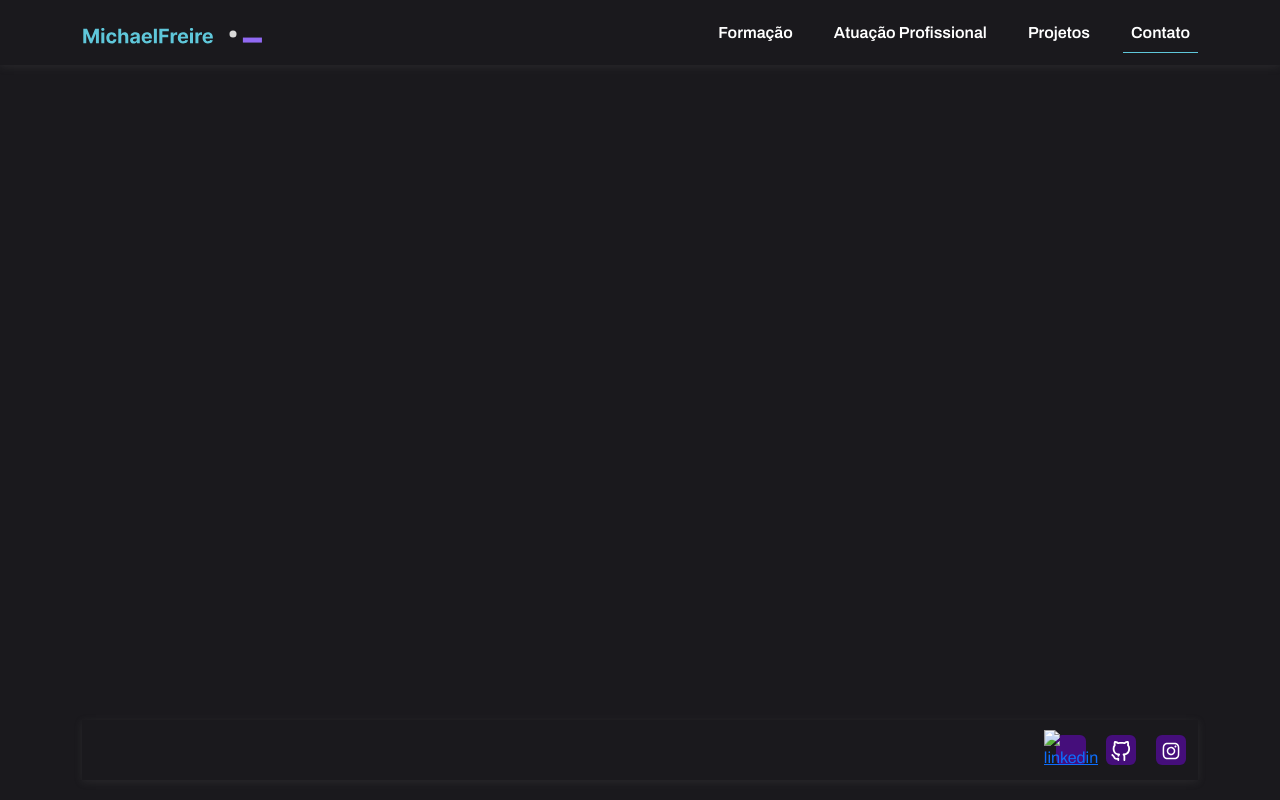
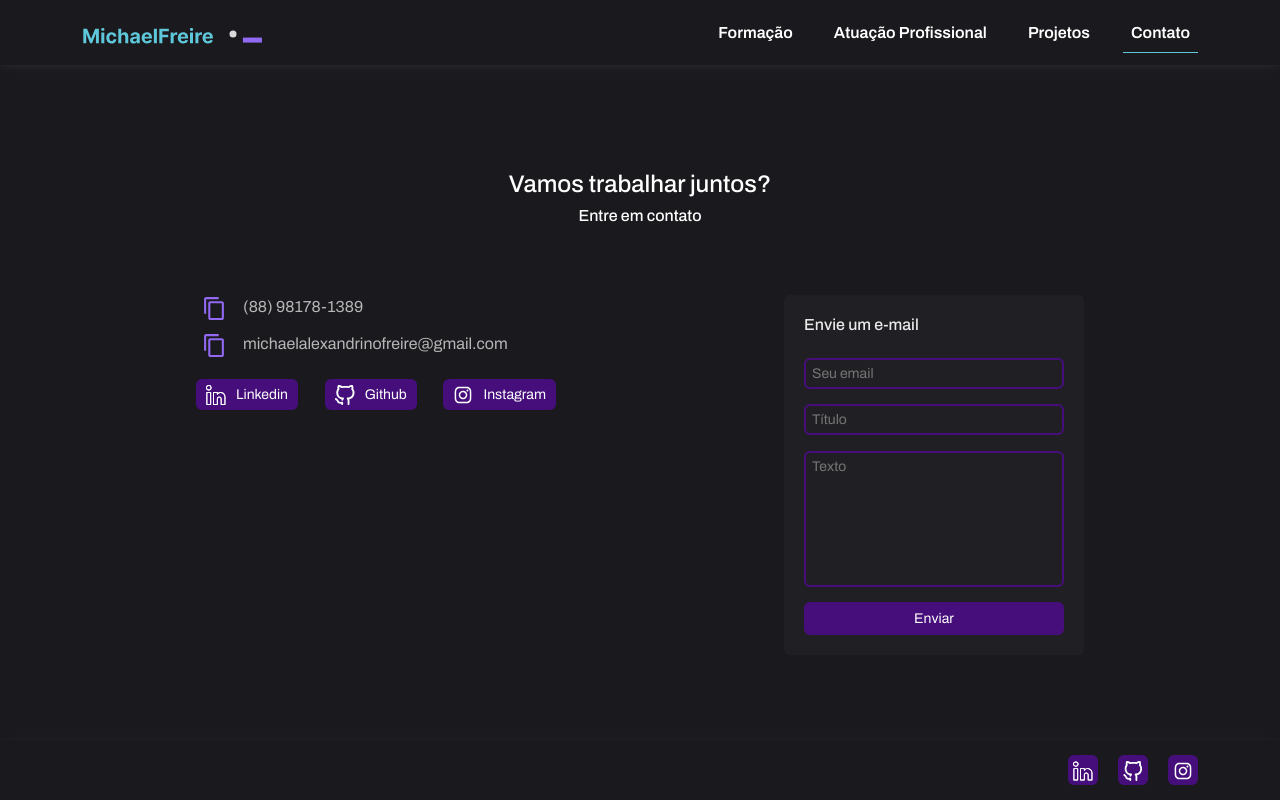
Before and after one commit to michaelalexandrinofreire/portfolio-iUUL, a plain HTML site: page pages/contato.html in a window 1280 px wide. Drawn offline with nearby package versions, Linux system fonts and the light colour scheme.

Commit message:
adicionando contatos

```diff
--- a/pages/contato.html
+++ b/pages/contato.html
@@ -13,12 +13,13 @@
       href="https://cdn.jsdelivr.net/npm/bootstrap@5.3.3/dist/css/bootstrap.min.css"
       rel="stylesheet"
     />
-    <title>Contato</title>
     <script src="https://cdn.jsdelivr.net/npm/bootstrap@5.3.3/dist/js/bootstrap.bundle.min.js"></script>
     <link rel="stylesheet" href="/styles/style.css" />
+
+    <title>Contato</title>
   </head>
+  <body class="p-0 m-0 border-0 m-0 border-0">
 
-  <body class="p-0 m-0 border-0 m-0 border-0">
     <nav class="navbar navbar-expand-lg navbar-dark">
       <div class="container">
         <button
@@ -34,7 +35,7 @@
         </button>
 
         <a class="navbar-brand" href="/index.html">
-            <img src="/assets/imgs/Logo.svg" width="180" />
+          <img src="/assets/imgs/Logo.svg" width="180" />
         </a>
 
         <div class="collapse navbar-collapse" id="navbarSupportedContent">
@@ -43,7 +44,9 @@
               <a class="nav-link" href="/pages/formacao.html">Formação</a>
             </li>
             <li class="nav-item">
-              <a class="nav-link" href="/pages/atuacao-profissional.html">Atuação Profissional</a>
+              <a class="nav-link" href="/pages/atuacao-profissional.html"
+                >Atuação Profissional</a
+              >
             </li>
             <li class="nav-item">
               <a class="nav-link" href="/pages/projetos.html">Projetos</a>
@@ -56,8 +59,92 @@
       </div>
     </nav>
 
-    <main class="container">
+    <main class="container justify-content-around text-center">
+      <h4 class="title-contato">Vamos trabalhar juntos?</h4>
+      <h6 class="subtitle-contato">Entre em contato</h6>
+      <div class="d-flex justify-content-around mt-4 container-contatos">
+        <div class="contatos">
+          <div class="contato">
+            <button class="contato-button" data-text="(88) 98178-1389">
+              <img src="/assets/imgs/icons/Copy.svg" alt="copiar" />
+            </button>
+            <p>(88) 98178-1389</p>
+          </div>
+          <div class="contato">
+            <button class="contato-button" data-text="michaelalexandrinofreire@gmail.com">
+              <img src="/assets/imgs/icons/Copy.svg" alt="copiar" />
+            </button>
+            <p>michaelalexandrinofreire@gmail.com</p>
+          </div>
+          <div class="redes-sociais">
+            <a
+              class="redes-sociais-link linkedin"
+              href="https://www.linkedin.com/in/michael-alexandrino-freire"
+              target="_blank"
+            >
+              <img
+                src="/assets/imgs/icons/linkedin.svg"
+                alt="linkedin"
+                class="redes-sociais-icon"
+              />
+              <span>Linkedin</span>
+            </a>
+            <a
+              class="redes-sociais-link github"
+              href="https://github.com/michaelalexandrinofreire"
+              target="_blank"
+            >
+              <img
+                src="/assets/imgs/icons/Github.svg"
+                alt="github"
+                class="redes-sociais-icon"
+              />
+              <span>Github</span>
+            </a>
 
+            <a
+              class="redes-sociais-link instagram"
+              href="https://www.instagram.com/sivanmichael9/"
+              target="_blank"
+            >
+              <img
+                src="/assets/imgs/icons/instagram.svg"
+                alt="instagram"
+                class="redes-sociais-icon"
+              />
+              <span>Instagram</span>
+            </a>
+          </div>
+        </div>
+        <div class="formulario-container">
+          <h6 class="formulario-title">Envie um e-mail</h6>
+          <form class="formulario">
+            <input
+              type="email"
+              id="email"
+              name="email"
+              placeholder="Seu email"
+              required
+            />
+            <input
+              type="text"
+              id="titulo"
+              name="titulo"
+              placeholder="Título"
+              required
+            />
+            <textarea
+              id="mensagem"
+              name="mensagem"
+              placeholder="Texto"
+              rows="6"
+              required
+            ></textarea>
+            <button class="formulario-button">Enviar</button>
+          </form>
+        </div>
+      </div>
+    </main>
 
     <footer class="">
       <ul class="nav container justify-content-end footer-list">
@@ -68,7 +155,7 @@
             target="_blank"
           >
             <img
-              src="assets/imgs/icons/linkedin.svg"
+              src="/assets/imgs/icons/linkedin.svg"
               alt="linkedin"
               class="footer-icon"
             />
@@ -102,5 +189,6 @@
         </li>
       </ul>
     </footer>
+    <script src="/scripts/script.js"></script>
   </body>
 </html>
--- a/scripts/script.js
+++ b/scripts/script.js
@@ -25,3 +25,23 @@ document.addEventListener("DOMContentLoaded", function () {
       document.getElementById("alertaContainerGithub").classList.remove("show");
     });
 });
+
+document.querySelectorAll('.contato-button').forEach(button => {
+  button.addEventListener('click', function() {
+    const textoCopiar = this.getAttribute('data-text');
+
+    const tempInput = document.createElement('textarea');
+    tempInput.value = textoCopiar;
+
+    document.body.appendChild(tempInput);
+
+    tempInput.select();
+    tempInput.setSelectionRange(0, 99999);
+
+    document.execCommand('copy');
+
+    document.body.removeChild(tempInput);
+
+    alert(textoCopiar);
+  });
+});
--- a/styles/style.css
+++ b/styles/style.css
@@ -36,6 +36,7 @@ h6 {
 p {
   font: var(--text);
   color: var(--font-color-secondary);
+  margin-bottom: 0rem;
 }
 
 /*menu*/
@@ -183,7 +184,7 @@ main {
 }
 
 /*Formação*/
-.formacoes{
+.formacoes {
   display: flex;
   flex-direction: column;
   justify-content: center;
@@ -200,10 +201,10 @@ main {
   align-items: center;
   gap: 10px;
 }
-.curso-name{
+.curso-name {
   margin-bottom: 0rem;
 }
-.instiuicao-name{
+.instiuicao-name {
   color: var(--blue);
   font-size: 14px;
 }
@@ -213,7 +214,7 @@ main {
   background-color: var(--secondary);
   border-radius: 50%;
 }
-.container-formacao{
+.container-formacao {
   display: flex;
   flex-direction: column;
   justify-content: center;
@@ -221,7 +222,7 @@ main {
 }
 
 /* página de atuação profissional*/
-.atuacoes{
+.atuacoes {
   flex-wrap: wrap;
   gap: 20px;
 }
@@ -241,20 +242,20 @@ main {
   content: "";
   position: absolute;
   inset: 0;
-  background-image: linear-gradient(140deg, #450E7B, #5FC7DA);
+  background-image: linear-gradient(140deg, #450e7b, #5fc7da);
   z-index: -1;
   border-radius: 6px;
   margin: -3px;
 }
-.atuacao-profissional-icon{
+.atuacao-profissional-icon {
   width: 110px;
 }
 
 /*Página Projetos*/
-.title-projetos{
+.title-projetos {
   margin: 30px 0px 50px 0px;
 }
-.projeto{
+.projeto {
   background-color: var(--background-secondary);
   display: flex;
   flex-direction: column;
@@ -265,24 +266,24 @@ main {
   padding: 20px;
   border-radius: 6px;
 }
-.projeto-img{
+.projeto-img {
   width: 250px;
   border-radius: 6px;
 }
-.tecnologias{
+.tecnologias {
   display: flex;
   justify-content: center;
   gap: 10px;
 }
-.tecnologia-icon{
+.tecnologia-icon {
   width: 20px;
 }
-.buttons{
+.buttons {
   display: flex;
   gap: 10px;
   margin-top: 10px;
 }
-.projeto-button{
+.projeto-button {
   background-color: var(--primary);
   padding: 0px 20px;
   color: white;
@@ -324,10 +325,11 @@ main {
   color: #1a191d;
   font-weight: 700;
 }
-.about{
+.about {
   margin-bottom: 0rem;
 }
-#alertaContainer, #alertaContainerGithub {
+#alertaContainer,
+#alertaContainerGithub {
   display: none;
   position: fixed;
   top: 50%;
@@ -338,7 +340,7 @@ main {
   border-radius: 10px;
   box-shadow: rgb(58, 58, 58) 0px 5px 15px;
 }
-#alerta{
+#alerta {
   display: flex;
   justify-content: center;
   align-items: center;
@@ -353,7 +355,8 @@ main {
   justify-content: center;
   align-items: center;
 }
-#esconderAlerta, #esconderAlertaGithub{
+#esconderAlerta,
+#esconderAlertaGithub {
   position: absolute;
   top: -10px;
   left: 0px;
@@ -367,15 +370,144 @@ main {
   display: flex;
   font-weight: 700;
 }
-.text-alert{
+.text-alert {
   color: var(--font-color-primary);
   text-align: center;
   max-width: 200px;
   margin-bottom: 0rem;
 }
-.projetos{
+.projetos {
   flex-wrap: wrap;
   gap: 20px;
+}
+
+/*Página de Contato*/
+.contatos {
+  display: flex;
+  flex-direction: column;
+  gap: 10px;
+  width: 360px;
+}
+.title-contato{
+  margin-top: 20px;
+}
+.subtitle-contato{
+  margin-bottom: 70px;
+}
+.contato {
+  display: flex;
+  gap: 10px;
+}
+.contato-button {
+  background-color: transparent;
+  border: none;
+  justify-content: center;
+  align-items: center;
+  display: flex;
+}
+.redes-sociais {
+  display: flex;
+  gap: 10px;
+  margin-top: 10px;
+  justify-content: space-between;
+  flex-wrap: wrap;
+}
+.redes-sociais-link {
+  background-color: var(--primary);
+  display: flex;
+  justify-content: center;
+  align-items: center;
+  gap: 10px;
+  border-radius: 6px;
+  padding: 5px 10px;
+  color: white;
+  text-decoration: none;
+  font-size: 14px;
+  transition: all 0.5s ease;
+}
+.redes-sociais-icon {
+  width: 20px;
+}
+.linkedin:hover {
+  background-color: #0a66c2;
+}
+.github:hover {
+  background-color: #010409;
+}
+.instagram:hover {
+  background: #f09433;
+  background: -moz-linear-gradient(
+    45deg,
+    #f09433 0%,
+    #e6683c 25%,
+    #dc2743 50%,
+    #cc2366 75%,
+    #bc1888 100%
+  );
+  background: -webkit-linear-gradient(
+    45deg,
+    #f09433 0%,
+    #e6683c 25%,
+    #dc2743 50%,
+    #cc2366 75%,
+    #bc1888 100%
+  );
+  background: linear-gradient(
+    45deg,
+    #f09433 0%,
+    #e6683c 25%,
+    #dc2743 50%,
+    #cc2366 75%,
+    #bc1888 100%
+  );
+  filter: progid:DXImageTransform.Microsoft.gradient( startColorstr='#f09433', endColorstr='#bc1888',GradientType=1 );
+}
+.formulario-container {
+  width: 300px;
+  height: 360px;
+  background-color: var(--background-secondary);
+  display: flex;
+  flex-direction: column;
+  text-align: start;
+  border-radius: 6px;
+  padding: 20px;
+}
+.formulario-title {
+  color: #eaeaea;
+}
+.formulario {
+  display: flex;
+  flex-direction: column;
+  justify-content: space-between;
+  height: 100%;
+  font-size: 14px;
+  color: var(--font-color-primary);
+  margin-top: 15px;
+}
+.formulario input,
+textarea {
+  background-color: transparent;
+  border: 2px solid var(--primary);
+  border-radius: 6px;
+  padding: 3px 0px 3px 6px;
+  color: var(--font-color-primary);
+  resize: none;
+}
+.formulario-button {
+  background-color: var(--primary);
+  color: white;
+  border: none;
+  border-radius: 6px;
+  padding: 6px 0px;
+  transition: all 0.5s ease;
+}
+.formulario-button:hover {
+  background-color: var(--secondary);
+  color: #1a191d;
+  font-weight: 700;
+}
+.container-contatos{
+  flex-wrap: wrap;
 }
 @media screen and (max-width: 766px) {
   .col-md-2 {
```
